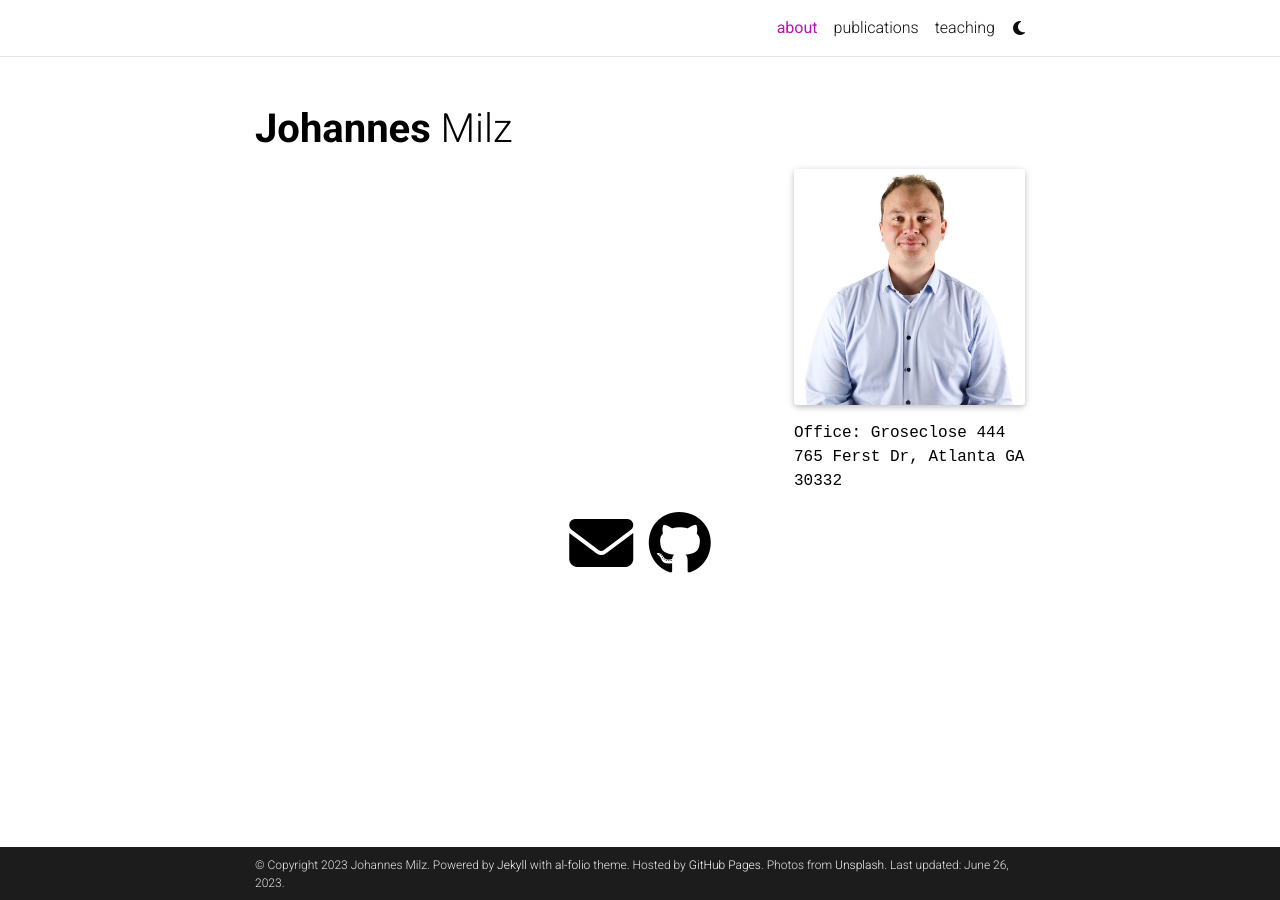
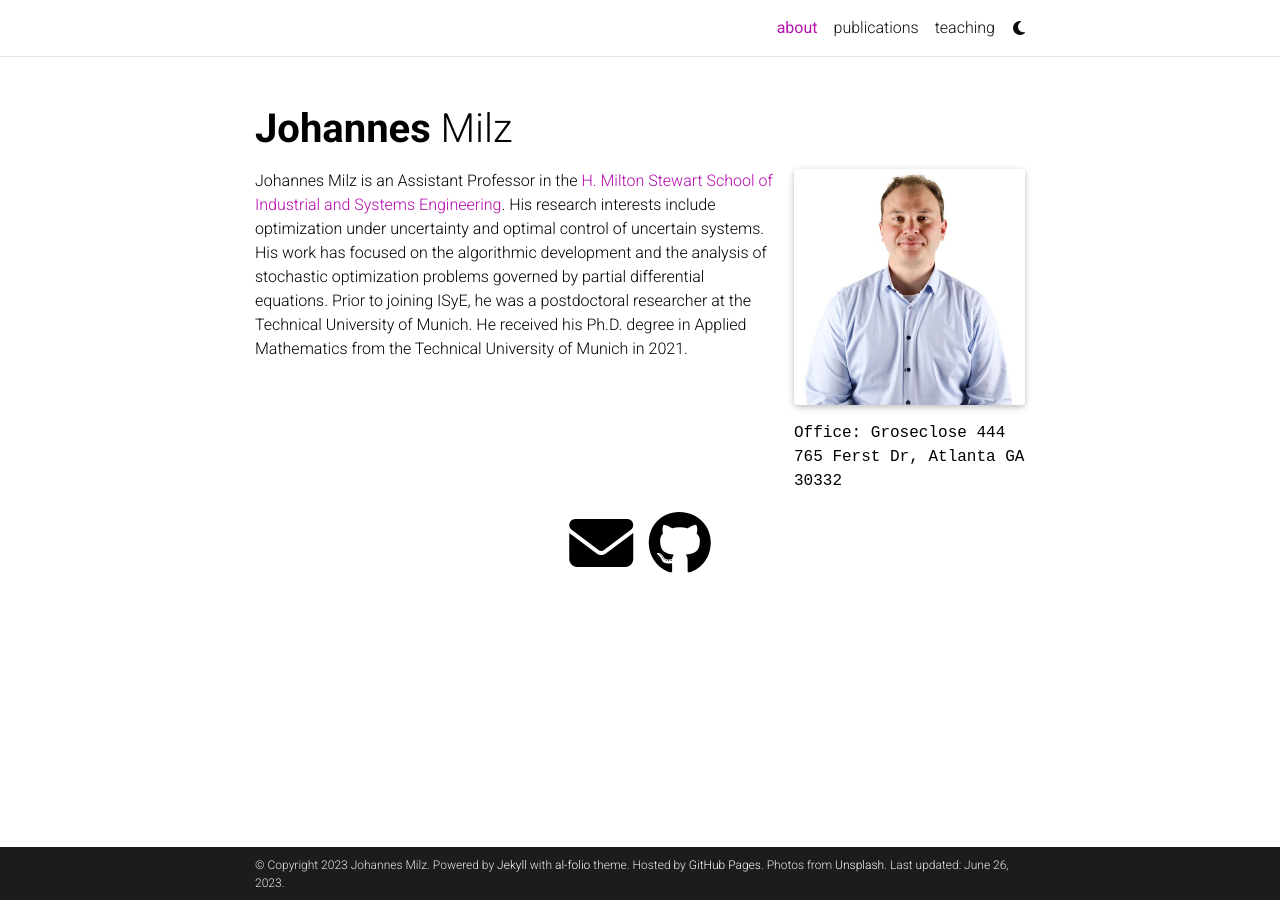
Before and after one commit to milzj/milzj.github.io, a Jekyll site: the page built from _pages/about.md, in a window 1280 px wide. Built offline with Jekyll 4.4.1, drawn with Linux system fonts in a browser that asks for light colours; comment, search, counter and statistics services are not loaded; a style sheet for code colours, icons or effects is not loaded.

Commit message:
Update about.md

```diff
--- a/_pages/about.md
+++ b/_pages/about.md
@@ -17,3 +17,5 @@ latest_posts: false  # includes a list of the newest posts
 selected_papers: false # includes a list of papers marked as "selected={true}"
 social: true  # includes social icons at the bottom of the page
 ---
+
+Johannes Milz is an Assistant Professor in the [H. Milton Stewart School of Industrial and Systems Engineering](https://www.isye.gatech.edu). His research interests include optimization under uncertainty and optimal control of uncertain systems. His work has focused on the algorithmic development and the analysis of stochastic optimization problems governed by partial differential equations. Prior to joining ISyE, he was a postdoctoral researcher at the Technical University of Munich. He received his Ph.D. degree in Applied Mathematics from the Technical University of Munich in 2021.
```
